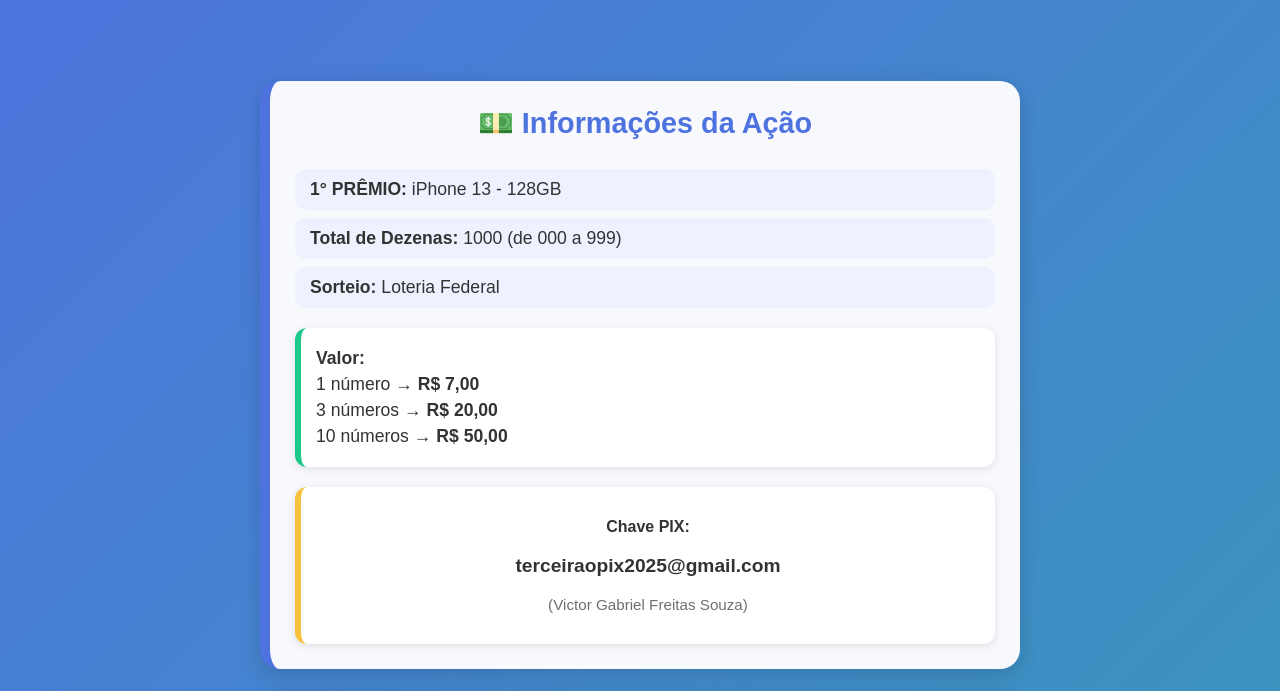
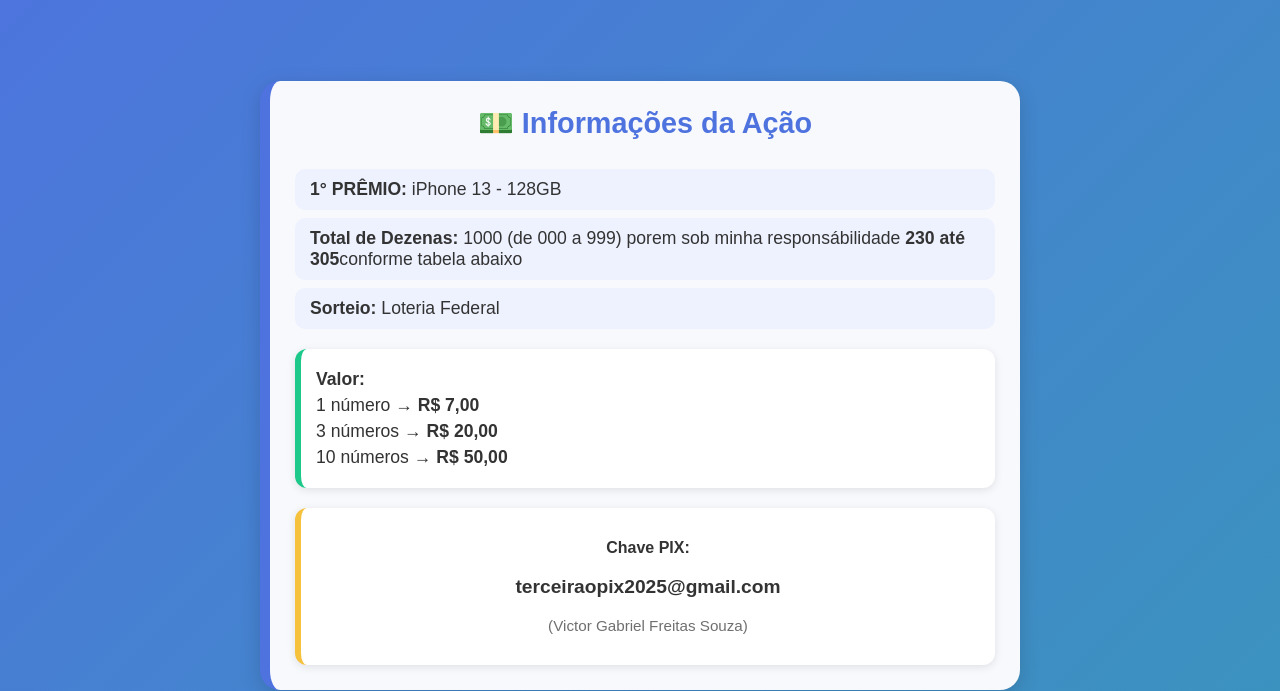
Before and after one commit to alevitorio/rifa-iphone, a plain HTML site: page index.html in a window 1280 px wide. Shown: the part 120-811 px from the top of the page. Drawn offline with Linux system fonts and the light colour scheme.

Commit message:
Revise index.html for formatura support details
Updated the HTML structure and added details about the prize draw.

```diff
--- a/index.html
+++ b/index.html
@@ -178,7 +178,7 @@
 
       <ul>
         <li><strong>1° PRÊMIO:</strong> iPhone 13 - 128GB</li>
-        <li><strong>Total de Dezenas:</strong> 1000 (de 000 a 999)</li>
+        <li><strong>Total de Dezenas:</strong> 1000 (de 000 a 999) porem sob minha responsábilidade <strong>230 até 305</strong>conforme tabela abaixo</li>
         <li><strong>Sorteio:</strong> Loteria Federal</li>
       </ul>
 
```
